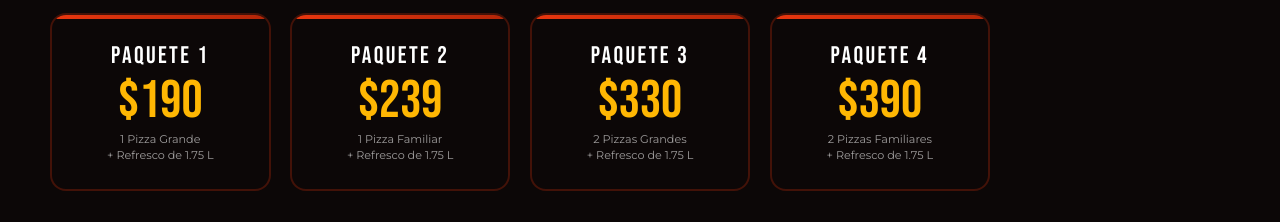
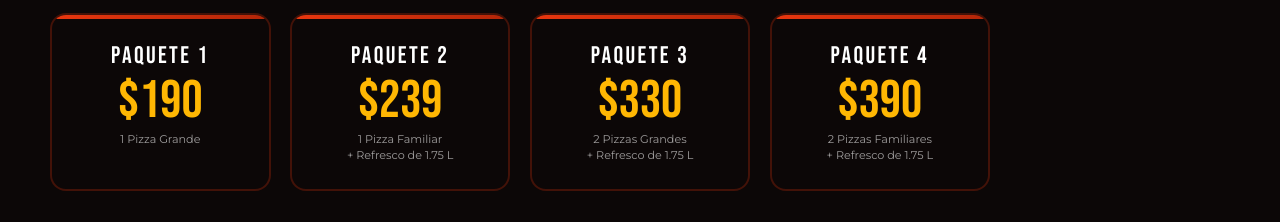
Before and after one commit to Regls28/pide-zas-llego, a plain HTML site: page abys-pizza/index.html in a window 1280 px wide. Shown: the part 1240-1462 px from the top of the page. Drawn offline with nearby package versions, Linux system fonts and the light colour scheme.

Commit message:
Update pizza package options in index.html

```diff
--- a/abys-pizza/index.html
+++ b/abys-pizza/index.html
@@ -305,7 +305,7 @@
   <div class="max-w reveal">
     <div class="sec-title azul">Paquete Lo Lleves</div>
 
-    <div class="tam-grid"><div class="tam-card" onclick="openPicker('Paquete 1',1,190,true,'grande')"><div class="tam-label">PAQUETE 1</div><div class="tam-precio">$190</div><div class="desde">1 Pizza Grande<br>+ Refresco de 1.75 L</div></div><div class="tam-card" onclick="openPicker('Paquete 2',1,239,true,'familiar')"><div class="tam-label">PAQUETE 2</div><div class="tam-precio">$239</div><div class="desde">1 Pizza Familiar<br>+ Refresco de 1.75 L</div></div><div class="tam-card" onclick="openPicker('Paquete 3',2,330,true,'grande')"><div class="tam-label">PAQUETE 3</div><div class="tam-precio">$330</div><div class="desde">2 Pizzas Grandes<br>+ Refresco de 1.75 L</div></div><div class="tam-card" onclick="openPicker('Paquete 4',2,390,true,'familiar')"><div class="tam-label">PAQUETE 4</div><div class="tam-precio">$390</div><div class="desde">2 Pizzas Familiares<br>+ Refresco de 1.75 L</div></div></div>
+    <div class="tam-grid"><div class="tam-card" onclick="openPicker('Paquete 1',1,190,false,'grande')"><div class="tam-label">PAQUETE 1</div><div class="tam-precio">$190</div><div class="desde">1 Pizza Grande</div></div><div class="tam-card" onclick="openPicker('Paquete 2',1,239,true,'familiar')"><div class="tam-label">PAQUETE 2</div><div class="tam-precio">$239</div><div class="desde">1 Pizza Familiar<br>+ Refresco de 1.75 L</div></div><div class="tam-card" onclick="openPicker('Paquete 3',2,330,true,'grande')"><div class="tam-label">PAQUETE 3</div><div class="tam-precio">$330</div><div class="desde">2 Pizzas Grandes<br>+ Refresco de 1.75 L</div></div><div class="tam-card" onclick="openPicker('Paquete 4',2,390,true,'familiar')"><div class="tam-label">PAQUETE 4</div><div class="tam-precio">$390</div><div class="desde">2 Pizzas Familiares<br>+ Refresco de 1.75 L</div></div></div>
   </div>
 </section>
 
```
